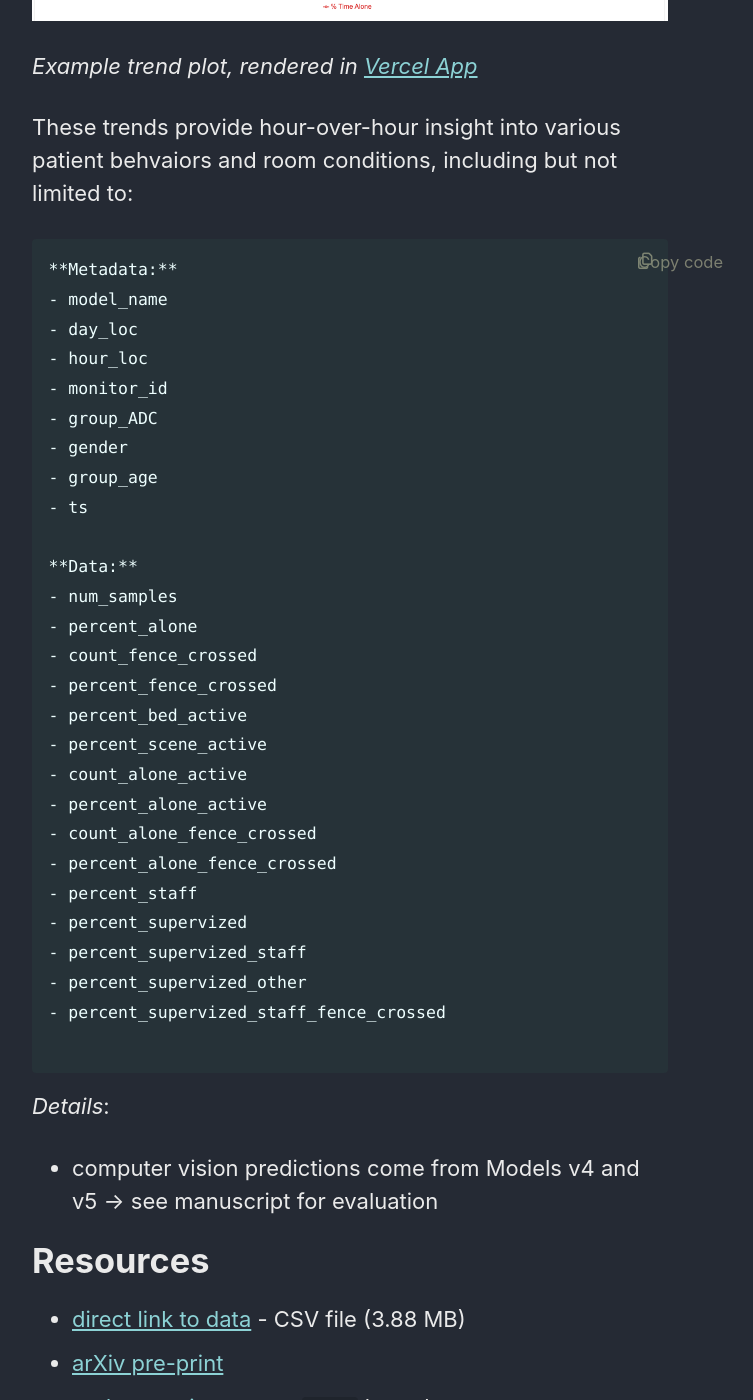
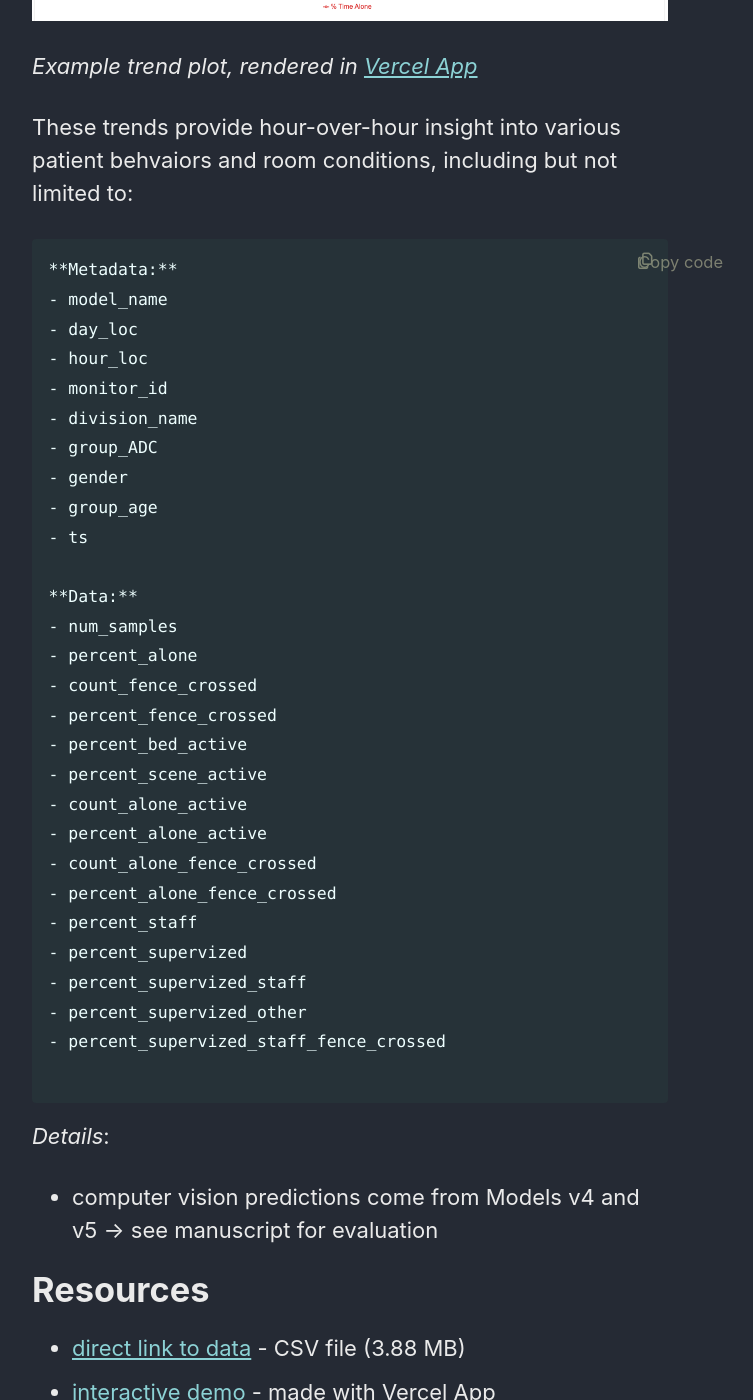
Before and after one commit to lookdeep/ai-norms-2024, a Jekyll site: the page built from index.md, in a window 1280 px wide and 1400 px high, scrolled down 2201 px. Shown: the whole window, without its empty margins (290-1043 px from the left). Built offline with Jekyll 4.4.1, drawn with Linux system fonts in a browser that asks for light colours; cached includes are drawn as plain includes; some of the changed text lies outside the part shown.

Commit message:
chg: update project page to link interactive plot, add division id

````diff
--- a/index.md
+++ b/index.md
@@ -47,6 +50,7 @@ These trends provide hour-over-hour insight into various patient behvaiors and r
 - day_loc
 - hour_loc
 - monitor_id
+- division_name
 - group_ADC
 - gender
 - group_age
@@ -76,10 +80,11 @@ These trends provide hour-over-hour insight into various patient behvaiors and r
 
 # Resources
 * [direct link to data](https://raw.githubusercontent.com/lookdeep/ai-norms-2024/refs/heads/main/data/data_by_patient_hour_scrubbed.csv) - CSV file (3.88 MB)
+* [interactive demo](https://lookdeep.vercel.app/) - made with Vercel App
 * [arXiv pre-print](https://arxiv.org/abs/2412.13152)
 * [code repository](https://github.com/lookdeep/ai-norms-2024) - use `main` branch
 * [LookDeep Health website](https://lookdeep.health/technology/)
-* demo
+* code
 
 # Citation
 If you would like to reference this work, please use:
@@ -95,5 +100,10 @@ If you would like to reference this work, please use:
 }
 ```
 # Change Log
- * 2024-12-17 : initialize project page and link to pre-print
- * 2024-12-18 : update project page with dataset
+ * 2024-12-30
+    - update dataset description to include `division_name`
+    - add "interactive demo" link to resources and banner
+ * 2024-12-17
+    - initialize project page and link to pre-print
+ * 2024-12-18
+    - update project page with dataset
````
Also changed, not shown: other parts of index.md (+3 -0 lines).
